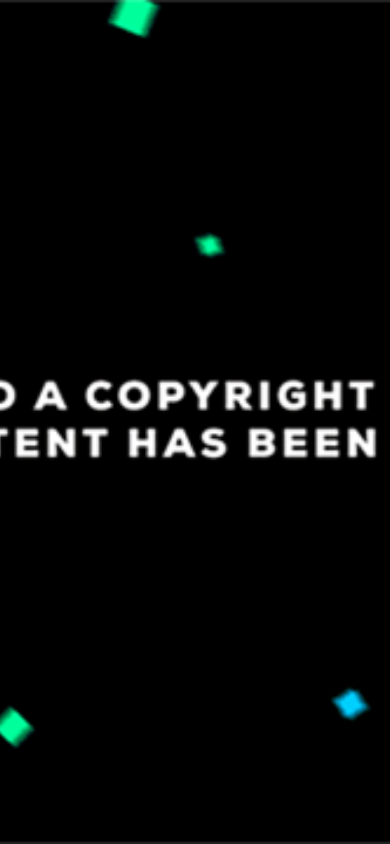
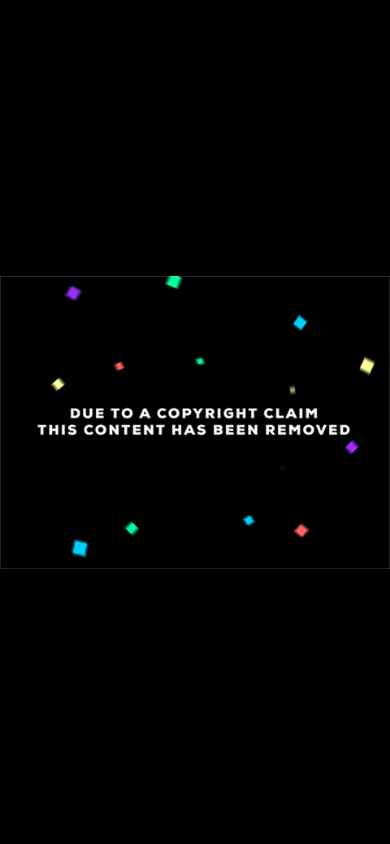
Before and after one commit to ungoldman/dmca.party, a plain HTML site: page index.html in a window 390 px wide. Drawn offline with Linux system fonts and the light colour scheme.

Commit message:
mobilize

```diff
--- a/index.html
+++ b/index.html
@@ -8,6 +8,11 @@
     background: #000 url(dmca.gif) no-repeat center center fixed;
     background-size: cover;
   }
+  @media (orientation: portrait) {
+    html {
+      background-size: contain;
+    }
+  }
   </style>
 </head>
 <body>
```
